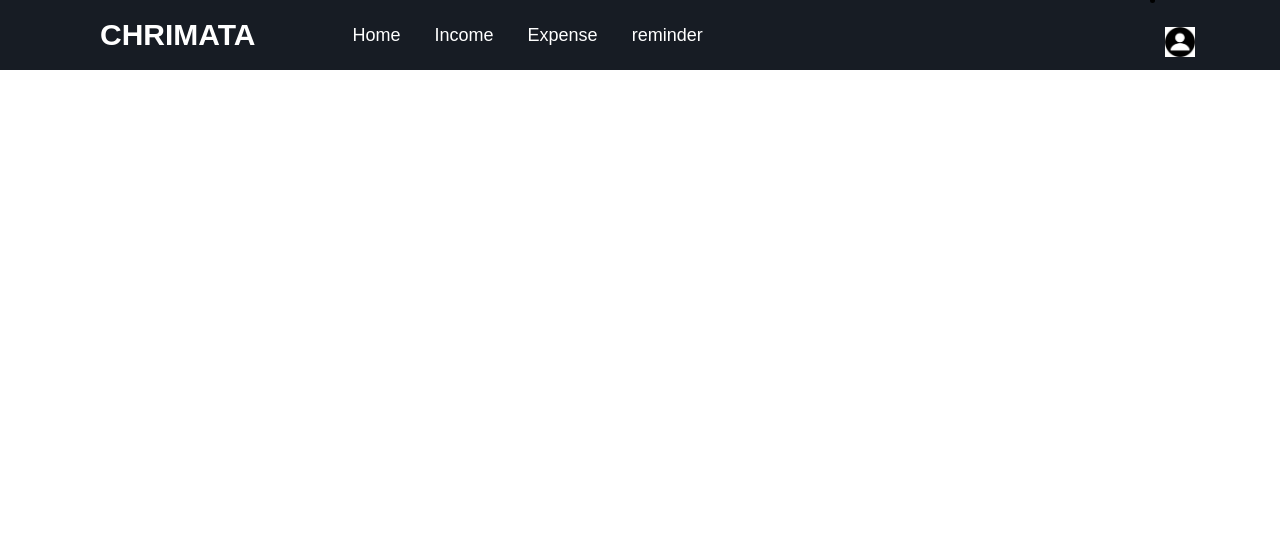
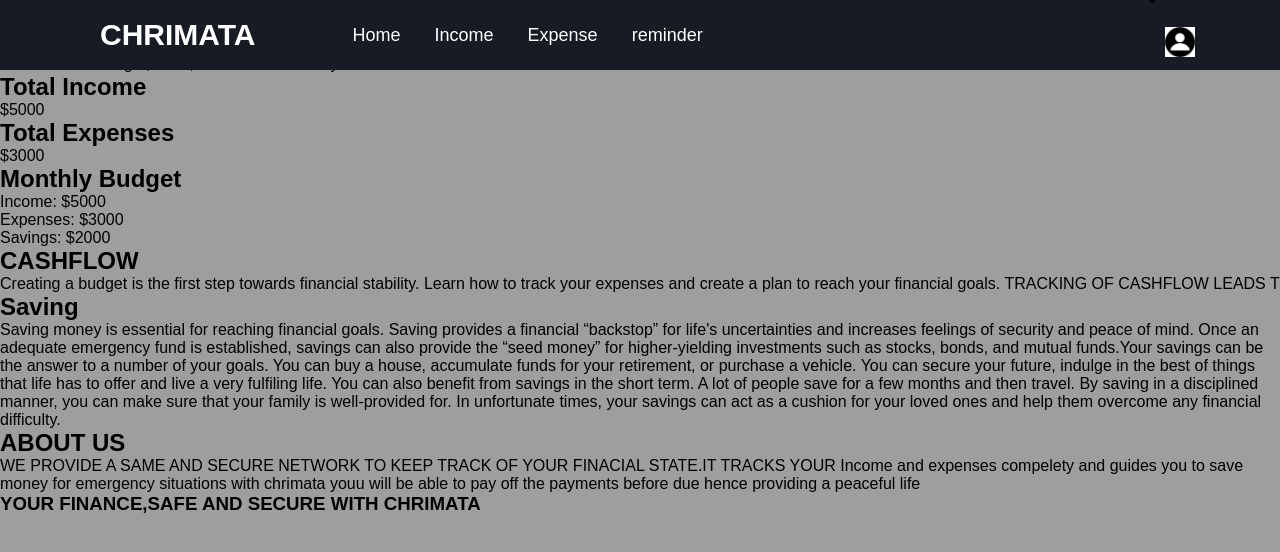
Before and after one commit to nani-rex/Finance_tracker, a Django app: page /home/ in a window 1280 px wide. Shown: the top 552 px of the page. Run offline with Django 4.2, Linux system fonts and the light colour scheme.

Commit message:
Update home.html

```diff
--- a/ft_app1/templates/ft_app1/home.html
+++ b/ft_app1/templates/ft_app1/home.html
@@ -52,5 +52,60 @@
               </nav>
     </nav>
   </div>
+
+     <body background="C:\Users\Bala\Downloads\wallpaper finance.jpg">
+    section id="hero">
+    <h1>Take Control of Your Finances</h1>
+    <p>Learn how to budget, track, and save effectively.</p>
+    <section id="income-expenses">
+        <div id="income">
+          <h2>Total Income</h2>
+          <p>$5000</p>
+        </div>
+        <div id="expenses">
+          <h2>Total Expenses</h2>
+          <p>$3000</p>
+        </div>
+      </section>
+      <section id="budget">
+        <h2>Monthly Budget</h2>
+        <p>Income: $5000</p>
+        <p>Expenses: $3000</p>
+        <p>Savings: $2000</p>
+      </section>
+      <footer>
+
+  </section>
+  <section id="budgeting">
+    <h2>CASHFLOW</h2>
+    <p>Creating a budget is the first step towards financial stability. Learn how to track your expenses and create a plan to reach your financial goals.
+        TRACKING OF CASHFLOW LEADS T<O BETTER FINACIAL STABILITY
+    </p>
+
+  </section>
+  <section id="saving">
+    <h2>Saving</h2>
+    <p>Saving money is essential for reaching financial goals.
+        Saving provides a financial “backstop” for life's uncertainties and increases feelings of security and peace of mind.
+         Once an adequate emergency fund is established, savings can also provide the “seed money” for higher-yielding investments such as stocks, bonds, and mutual funds.Your savings can be the answer to a number of your goals. You can buy a house, accumulate funds for your retirement, or purchase a vehicle.
+          You can secure your future, indulge in the best of things that life has to offer and live a very fulfiling life.
+          You can also benefit from savings in the short term. A lot of people save for a few months and then travel.
+          By saving in a disciplined manner, you can make sure that your family is well-provided for. In unfortunate times, your savings can act as a cushion for your loved ones and help them overcome any financial difficulty.
+    </p>
+  </section>
+  <section id="ABOUT US">
+    <h2>ABOUT US</h2>
+    <p>
+        WE PROVIDE A SAME AND SECURE NETWORK TO KEEP TRACK OF YOUR FINACIAL STATE.IT TRACKS YOUR Income and expenses compelety and guides you to save money for emergency situations
+        with chrimata youu will be able to pay off the payments before due hence providing a peaceful life
+    </p>
+  </section>
+  <footer>
+<h3> YOUR FINANCE,SAFE AND SECURE WITH CHRIMATA</h3>
+  </footer>
+
+
+
+
 </body>
 </html>
```
